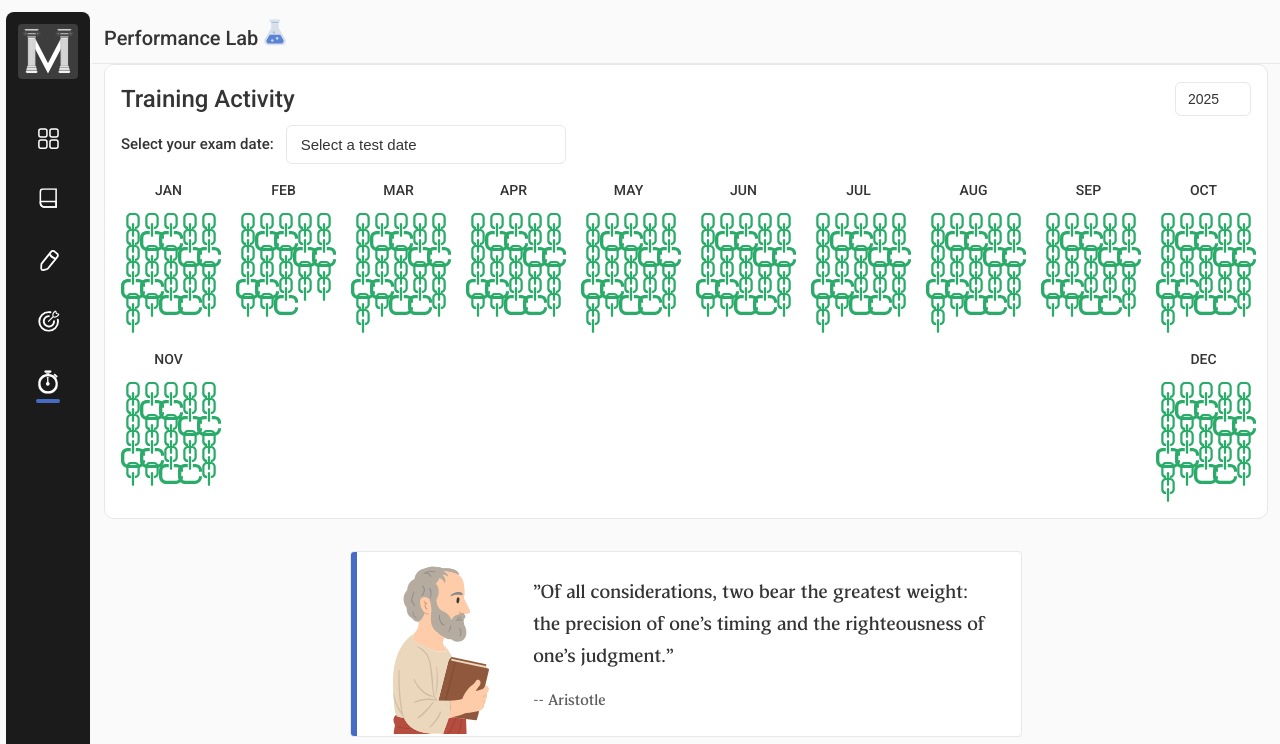
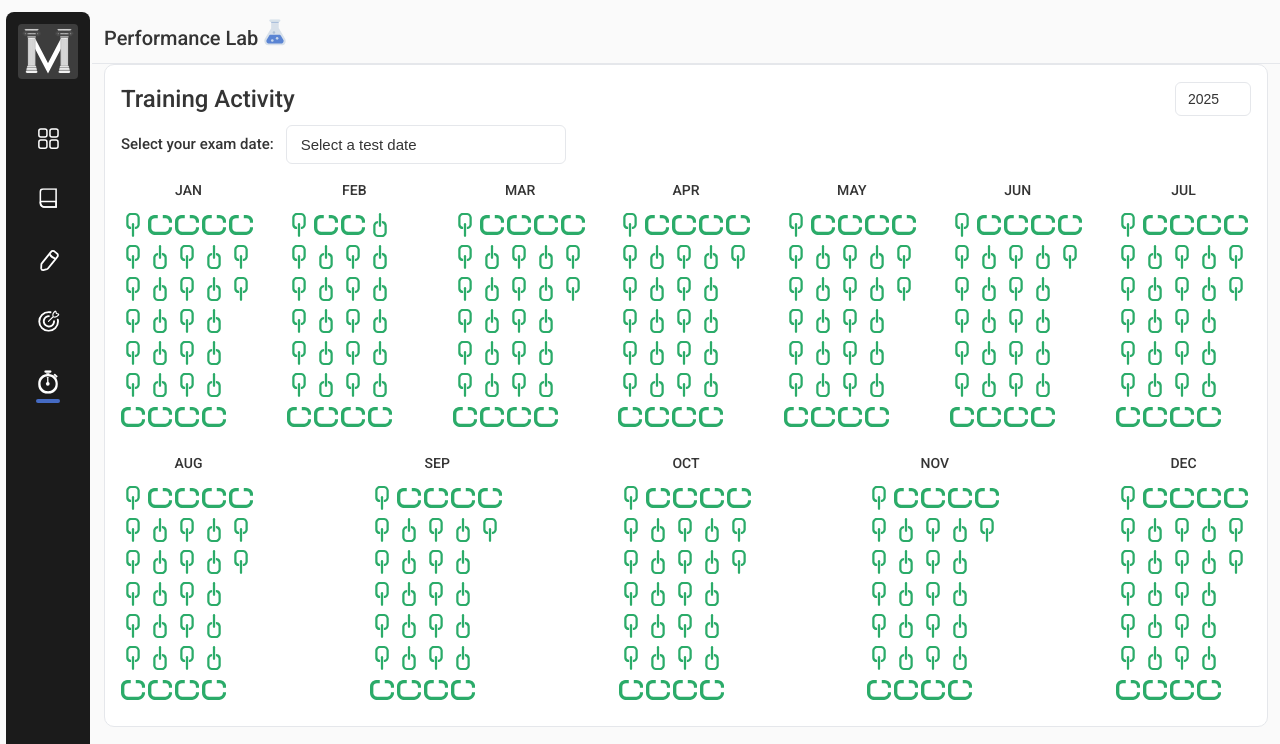
Before and after one commit to Orujhimaru/max_odyssey, a React (Vite) app: page /lab in a window 1280 px wide. Shown: the top 744 px of the page. Built offline with nearby package versions, Linux system fonts and the light colour scheme; sample sign-in values are in the browser's storage; a web font is replaced by a local one.

Commit message:
design: finally, some progress

```diff
--- a/src/pages/LabPage/LabPage.css
+++ b/src/pages/LabPage/LabPage.css
@@ -702,7 +702,7 @@
   display: flex;
   flex-direction: column;
   gap: 8px;
-  min-width: 65px;
+  min-width: 135px; /* Adjust based on 5 cells + gaps */
   margin-bottom: 8px;
 }
 
@@ -715,38 +715,44 @@
   margin-bottom: 4px;
 }
 
-/* Month grid */
-.month-grid {
-  display: grid;
-  grid-template-columns: repeat(5, 19px);
-  grid-template-rows: repeat(7, 16px);
-}
-
 /* Month row */
 .month-row {
-  display: flex;
-  gap: 3px;
+  display: flex; /* Arrange cells horizontally */
+  justify-content: flex-start; /* Align cells to the start */
+  gap: 3px; /* Gap between cells in a row */
+  height: 24px; /* Explicit height for the row */
 }
 
 /* Activity square */
 .activity-square {
   width: 24px;
-  height: 24px;
+  height: 24px; /* Match row height */
   box-sizing: border-box;
   background-color: transparent;
   position: relative;
+  display: flex; /* Keep flex for centering SVG */
+  align-items: center;
+  justify-content: center;
 }
 
-.activity-square.chain-cell {
-  display: flex;
-  align-items: center;
-  justify-content: center;
-  position: relative;
+.activity-square.placeholder-cell {
+  /* Make placeholders invisible */
+  background-color: transparent !important;
+  border: none !important;
+  pointer-events: none;
+  width: 24px; /* Still need width to maintain layout */
+  height: 24px;
+}
+
+.chain-cell {
+  /* Currently inherits from activity-square, add specifics if needed */
 }
 
 .chain-svg {
-  max-width: 100%;
-  max-height: 100%;
+  width: 100%;
+  height: 100%;
+  object-fit: contain;
+  display: block;
 }
 
 .chain-svg.rotated-180 {
--- a/src/pages/LabPage/LabPage.jsx
+++ b/src/pages/LabPage/LabPage.jsx
@@ -118,45 +118,6 @@ const testDates = [
   { label: "May 2, 2026", month: 4, day: 2, year: "2026", semester: "spring" },
   { label: "June 6, 2026", month: 5, day: 6, year: "2026", semester: "spring" },
 ];
-
-// Generate year data (mostly empty with some activity in recent months)
-// THIS FUNCTION WILL BE REPLACED/HEAVILY MODIFIED
-const generateYearData_OLD = () => {
-  // Create empty grid (each month has 7 rows of 5-7 days)
-  const yearData = {};
-
-  yearMonths.forEach((month) => {
-    // Each month has 5-7 rows
-    const numRows = Math.floor(Math.random() * 2) + 5; // 5-6 rows
-    const numDays = Math.floor(Math.random() * 3) + 4; // 4-6 days per row
-
-    yearData[month] = Array(numRows)
-      .fill(0)
-      .map(() =>
-        Array(numDays)
-          .fill(0)
-          .map(() => {
-            // Mostly empty (0), with some activity (1-3) in recent months
-            if (["MAY", "JUN", "JUL"].includes(month)) {
-              return Math.random() < 0.2 ? Math.ceil(Math.random() * 3) : 0;
-            }
-            if (["APR", "MAR"].includes(month)) {
-              return Math.random() < 0.1 ? Math.ceil(Math.random() * 2) : 0;
-            }
-            if (["JAN", "FEB"].includes(month)) {
-              return Math.random() < 0.07 ? Math.ceil(Math.random() * 2) : 0;
-            }
-            return Math.random() < 0.02 ? 1 : 0;
-          })
-      );
-  });
-
-  return yearData;
-};
-
-// const yearData_OLD = generateYearData_OLD(); // Keep old one for now if needed, or remove
-
-// --- START CALENDAR GENERATION LOGIC (Per-Month 5x7 Grids with INTRA-MONTH SNAKE) ---
 const generateFullYearCalendar = (year, activityData = {}, examDates = []) => {
   const months = [
     "JAN",
@@ -188,50 +149,27 @@ const generateFullYearCalendar = (year, activityData = {}, examDates = []) => {
         chainType: "empty",
       }));
 
-    // Calculate cells for this month
+    // Map days to cells in zigzag order
+    const zigzagOrder = [];
+    for (let col = 0; col < 5; col++) {
+      const isDownColumn = col % 2 === 0;
+      for (let row = 0; row < 7; row++) {
+        const displayRow = isDownColumn ? row : 6 - row;
+        const cellIndex = col * CELLS_PER_VISUAL_COLUMN + displayRow;
+        zigzagOrder.push(cellIndex);
+      }
+    }
+
+    // Fill cells with days in zigzag order
     for (let day = 1; day <= daysInCurrentMonth; day++) {
-      const dateObj = new Date(year, monthIndex, day);
+      const cellIndex = zigzagOrder[day - 1];
       const dateString = `${year}-${String(monthIndex + 1).padStart(
         2,
         "0"
       )}-${String(day).padStart(2, "0")}`;
-
-      // Calculate the visual column (0-4) and row (0-6) in the 5×7 grid
-      // For simplicity: distribute days evenly across columns
-      const visualColumn = Math.floor((day - 1) / CELLS_PER_VISUAL_COLUMN);
-      const displayRow = (day - 1) % CELLS_PER_VISUAL_COLUMN;
-
-      // Calculate the index in the monthCells array
-      const cellIndex = visualColumn * CELLS_PER_VISUAL_COLUMN + displayRow;
-
-      // Check if this date is active in the activity data
       const isActive = activityData[dateString] > 0;
       const activityLevel = activityData[dateString] || 0;
 
-      // Determine the chain type - THIS IS THE KEY PART TO FIX
-      let chainType = "empty";
-
-      if (isActive) {
-        // SIMPLIFIED LOGIC: By default, all active cells are initial chains
-        chainType = "initial_snake_down";
-
-        // Check if this is a top row cell (row 0) in columns 1-4
-        const isTopRow = displayRow === 0;
-
-        // Check if this is a bottom row cell (row 6) in any column
-        const isBottomRow = displayRow === CELLS_PER_VISUAL_COLUMN - 1;
-
-        // Check if this is the very first cell of the first column
-        const isActualFirstCellOfGrid = day === 1;
-
-        // Apply connecting chain type for turns only
-        if (!isActualFirstCellOfGrid && (isTopRow || isBottomRow)) {
-          // This is a turn cell - either at the top of columns 1-4 or at the bottom of any column
-          chainType = "connecting_turn_intra_month";
-        }
-      }
-
-      // Check if this is a selected exam date
       const isExamDay = examDates.some(
         (examDate) =>
           examDate.year === year &&
@@ -245,7 +183,7 @@ const generateFullYearCalendar = (year, activityData = {}, examDates = []) => {
         dateString: dateString,
         isActive: isActive,
         activityLevel: activityLevel,
-        chainType: chainType,
+        chainType: "empty", // Initial placeholder
         tooltipText: `${months[monthIndex]} ${day}, ${year}: ${
           isActive ? `Activity level: ${activityLevel}` : "No activity"
         }`,
@@ -253,7 +191,46 @@ const generateFullYearCalendar = (year, activityData = {}, examDates = []) => {
       };
     }
 
-    // Store the cells for this month
+    let prevActiveIndex = -1;
+    for (let i = 0; i < daysInCurrentMonth; i++) {
+      const cellIndex = zigzagOrder[i];
+      if (cellIndex === undefined || cellIndex >= monthCells.length) continue; // Safety check
+      const cell = monthCells[cellIndex];
+      if (cell.type !== "day") continue; // Skip placeholders potentially mixed in calculation
+
+      if (cell.isActive) {
+        const visualColumn = Math.floor(cellIndex / CELLS_PER_VISUAL_COLUMN);
+        const horizontalRow = cellIndex % CELLS_PER_VISUAL_COLUMN;
+        const isDownColumn = visualColumn % 2 === 0;
+
+        // Rule Exceptions: First and Last day of the month are InitialChain
+        if (cell.dayOfMonth === 1 || cell.dayOfMonth === daysInCurrentMonth) {
+          cell.chainType = isDownColumn
+            ? "initial_snake_down"
+            : "initial_snake_up";
+        }
+        // General Rule: Top (0) or Bottom (6) HORIZONTAL rows are ConnectingChain
+        else if (horizontalRow === 0 || horizontalRow === 6) {
+          cell.chainType = "connecting_turn_intra_month";
+        } else {
+          // Middle HORIZONTAL rows (1-5) are InitialChain
+          cell.chainType = isDownColumn
+            ? "initial_snake_down"
+            : "initial_snake_up";
+        }
+        prevActiveIndex = cellIndex; // Track last active cell index
+      } else {
+        // Broken chain logic (remains the same, based on zigzag path)
+        if (prevActiveIndex !== -1) {
+          const expectedPrevCellIndex = i > 0 ? zigzagOrder[i - 1] : -1;
+          if (prevActiveIndex === expectedPrevCellIndex) {
+            cell.chainType = "broken";
+          }
+        }
+        // prevActiveIndex is only updated by active cells
+      }
+    }
+
     yearData[monthName] = monthCells;
   });
 
@@ -404,6 +381,9 @@ const generateContinuousYearData = (
 };
 // --- END NEW CONTINUOUS CALENDAR GENERATION LOGIC (SNAKE PATTERN) ---
 
+// Define CELLS_PER_VISUAL_COLUMN at a scope accessible by renderMonthColumn
+const CELLS_PER_VISUAL_COLUMN = 7;
+
 const LabPage = () => {
   const [selectedYear, setSelectedYear] = useState("2025");
   const [selectedExamDate, setSelectedExamDate] = useState("");
@@ -523,7 +503,7 @@ const LabPage = () => {
     }
   };
 
-  // --- Rendering logic for each month's 5x7 grid ---
+  // --- Rendering logic for each month - MODIFIED FOR 7 ROWS ---
   const renderMonthColumn = (monthName, monthCells) => {
     if (!monthCells || monthCells.length !== CELLS_PER_MONTH_GRID) {
       return (
@@ -551,20 +531,32 @@ const LabPage = () => {
     return (
       <div className="month-column" key={monthName}>
         <div className="month-label">{monthName}</div>
-        <div className="month-grid">
-          {monthCells.map((cell, index) => {
+        {/* Render 7 distinct horizontal rows */}
+        {Array.from({ length: 7 }).map((_, rowIndex) => (
+          <div className="month-row" key={`row-${rowIndex}`}>
+            {/* Render 5 cells for the current row */}
+            {Array.from({ length: 5 }).map((_, colIndex) => {
+              // Calculate the index in the flat monthCells array
+              const cellIndex = colIndex * 7 + rowIndex;
+              const cell = monthCells[cellIndex];
+
+              // Determine SVG and classes based on cell data (same logic as before)
               let ChainComponentToRender;
               let svgClassName = "chain-svg";
               let squareClassName = "activity-square chain-cell";
 
-            if (cell.type === "placeholder") {
+              if (!cell) {
+                // Handle potential undefined cell if array isn't perfect
                 squareClassName += " placeholder-cell";
+                ChainComponentToRender = null;
+              } else if (cell.type === "placeholder") {
+                squareClassName += " placeholder-cell";
+                ChainComponentToRender = null; // Explicitly no SVG for placeholders
               } else if (cell.type === "day") {
                 if (checkIsSelectedExamDate(cell)) {
                   squareClassName += " exam-day";
                 }
-            }
-
+                // Chain type logic based on the pre-calculated cell.chainType
                 switch (cell.chainType) {
                   case "initial_snake_down":
                     ChainComponentToRender = InitialChain;
@@ -580,19 +572,21 @@ const LabPage = () => {
                     ChainComponentToRender = BrokenChain;
                     break;
                   case "empty":
-              case "placeholder_empty":
+                  default:
                     ChainComponentToRender = null;
-                break;
-              default:
+                }
+              } else {
+                // Should not happen, but handle unexpected cell types
+                squareClassName += " placeholder-cell";
                 ChainComponentToRender = null;
               }
 
               return (
                 <div
                   className={squareClassName}
-                key={cell.dateString || `${monthName}-cell-${index}`}
-                title={cell.tooltipText}
-                onMouseEnter={(e) => handleMouseEnterSquare(e, cell)}
+                  key={`${monthName}-cell-${cellIndex}`}
+                  title={cell?.tooltipText || ""} // Use optional chaining for safety
+                  onMouseEnter={(e) => cell && handleMouseEnterSquare(e, cell)} // Pass cell if defined
                   onMouseLeave={handleMouseLeaveSquare}
                   onMouseMove={handleMouseMoveSquare}
                 >
@@ -603,6 +597,7 @@ const LabPage = () => {
               );
             })}
           </div>
+        ))}
       </div>
     );
   };
```
Lines whose indentation alone changed are shown as unchanged.
